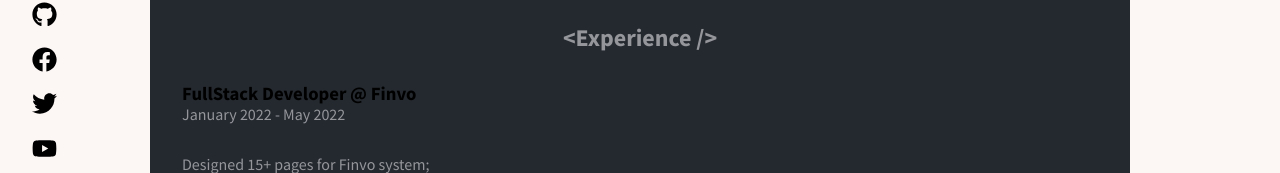
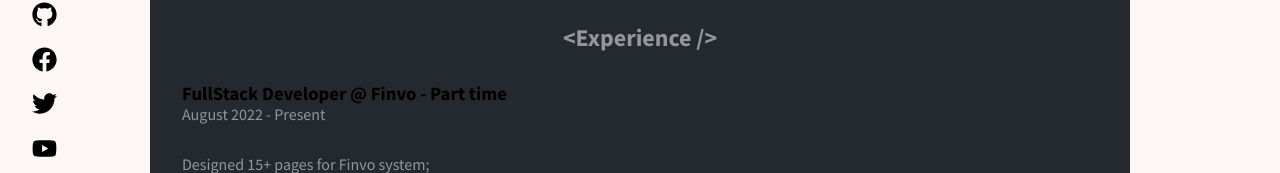
Before and after one commit to HamedOsama/portfolio, a React (Create React App) app: page /about in a window 1280 px wide. Shown: the part 492-665 px from the top of the page. Built offline with nearby package versions, Linux system fonts and the light colour scheme.

Commit message:
update exprience

```diff
--- a/src/components/CardsContainer.jsx
+++ b/src/components/CardsContainer.jsx
@@ -29,8 +29,8 @@ const CardsContainer = () => {
         title="<Experience />"
       >
         <div >
-          <h3>FullStack Developer @ Finvo</h3>
-          <p>January 2022 - May 2022</p>
+          <h3>FullStack Developer @ Finvo - Part time</h3>
+          <p>August 2022 - Present</p>
         </div>
         <div>
           <p>Designed 15+ pages for Finvo system;</p>
```
